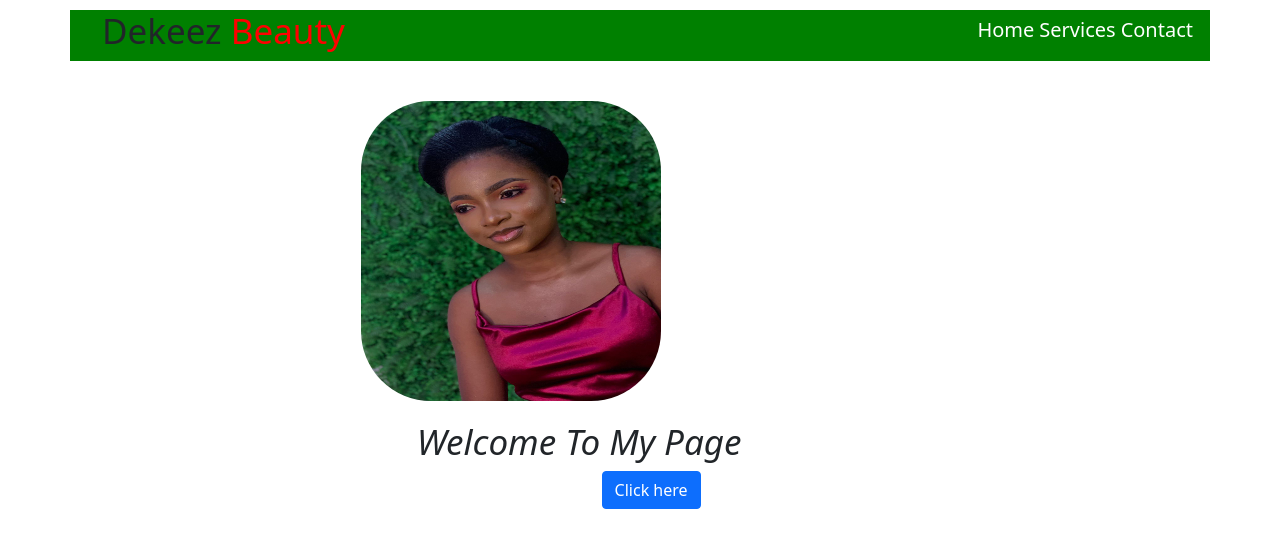
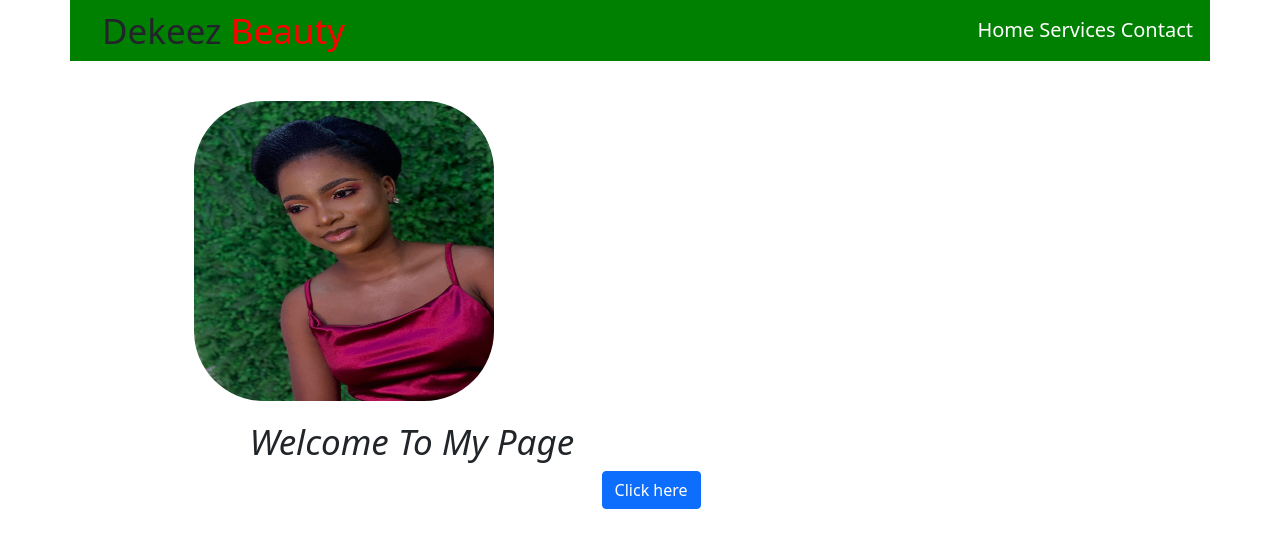
Before and after one commit to DonofVictory/Dekeez, a plain HTML site: page index.html in a window 1280 px wide. Drawn offline with nearby package versions, Linux system fonts and the light colour scheme.

Commit message:
Update style.css

```diff
--- a/style.css
+++ b/style.css
@@ -4,7 +4,7 @@ body{
     width: 100vw;
 }
 nav{
-    margin-top: 10px;
+    padding-top:10px;
     display: flex;
     justify-content: space-between;
     background:green;
@@ -40,10 +40,10 @@ img{
     height: 300px;
     width: 300px;
     border-radius: 70px;
-    margin-left: 25%
+    margin-left: 10%
 }
 h3{
-    margin-left: 30%;
+    margin-left: 15%;
     margin-top: 20px;
     font-size: 35px;
     font-style: italic;
```
